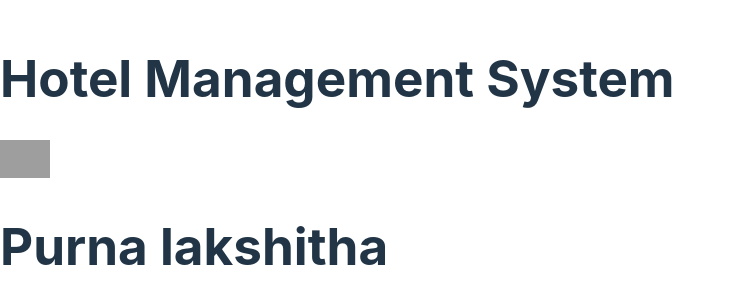
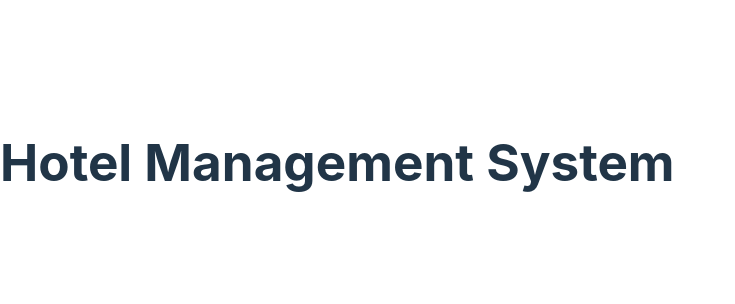
Before and after one commit to purnalakshitha99/hotel-management-front-end, a React (Vite) app: page / in a window 1280 px wide. Shown: the part 238-542 px from the top of the page, without its empty margins (0-735 px from the left). Built offline with nearby package versions, Linux system fonts and the light colour scheme; grey boxes are pictures that could not be loaded.

Commit message:
remove the image in usetag

```diff
--- a/src/components/UserTag.jsx
+++ b/src/components/UserTag.jsx
@@ -2,10 +2,7 @@ function UserTag(){
     return(
         <div>
 
-         <a href="#" >
-         <img src="https://th.bing.com/th/id/R.b2b34517339101a111716be1c203f354?rik=e5WHTShSpipi3Q&pid=ImgRaw&r=0" style={{width:"50px"}}  />
-            </a>
-            <h1>Purna lakshitha</h1>
+
         </div>
     )
 }
```
